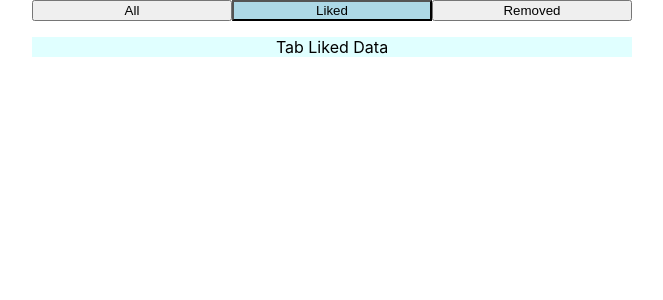
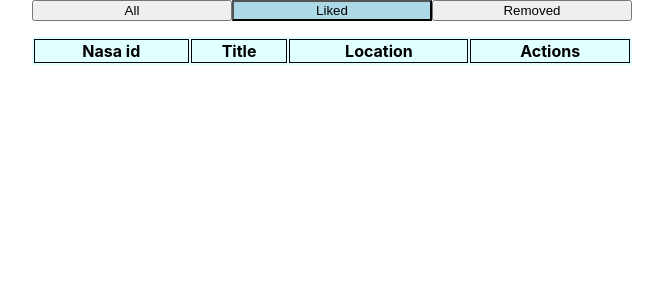
Before and after one commit to batru96/1Pac-Project, a React (Create React App) app: page / in a window 1280 px wide. Both pictures are taken after a click on the button "Liked". Shown: the top 300 px of the page, without its empty margins (308-971 px from the left). Built offline with nearby package versions, Linux system fonts and the light colour scheme.

Commit message:
Handle save data to local storage

```diff
--- a/src/components/tab-bar/tab/tab-all/index.jsx
+++ b/src/components/tab-bar/tab/tab-all/index.jsx
@@ -1,6 +1,6 @@
 import React, { useState, useEffect } from 'react';
 import { httpGetMethod } from '../../../../apis';
-import { ALL_DATA, getStorage, saveStorage } from '../../../../services/storage';
+import { ALL_DATA, getStorage, LIKED_DATA, REMOVED_DATA, saveStorage } from '../../../../services/storage';
 import Table from '../../../table';
 import Search from '../../search';
 
@@ -30,25 +30,50 @@ function TabAll() {
                 }
                 return {};
             });
-            saveStorage(ALL_DATA, items);
             setItems(items);
+            saveStorage(LIKED_DATA, []);
+            saveStorage(REMOVED_DATA, []);
         } catch (error) {
             console.log("Get method error:", error);
             alert(error.reason)
         }
     }
 
+    const onHandlePushNewItem = (enumType, newItem) => {
+        const storageItems = getStorage(enumType);
+        if (storageItems && Array.isArray(storageItems)) {
+            storageItems.push(newItem);
+            saveStorage(enumType, storageItems);
+        } else {
+            saveStorage(enumType, [newItem]);
+        }
+    }
+
+    const handleAction = (type, selectedItem) => {
+        const newItems = items.filter(item => item.id !== selectedItem.id);
+        setItems(newItems);
+        if (type === "Like") {
+            onHandlePushNewItem(LIKED_DATA, selectedItem);
+        } else if (type === "Remove") {
+            onHandlePushNewItem(REMOVED_DATA, selectedItem);
+        }
+    }
+
     useEffect(() => {
         const data = getStorage(ALL_DATA);
-        if (data) {
+        if (data && Array.isArray(data)) {
             setItems(data);
         }
     }, []);
 
+    useEffect(() => {
+        saveStorage(ALL_DATA, items);
+    }, [items])
+
     return (
         <div>
             <Search submit={onSubmit} />
-            <Table config={config} items={items} />
+            <Table config={config} items={items} handleAction={handleAction} />
         </div>
     )
 }
--- a/src/components/tab-bar/tab/tab-liked/index.jsx
+++ b/src/components/tab-bar/tab/tab-liked/index.jsx
@@ -1,8 +1,49 @@
-import React from 'react';
+import React, { useEffect, useState } from 'react';
+import { ALL_DATA, getStorage, LIKED_DATA, REMOVED_DATA, saveStorage } from '../../../../services/storage';
+import Table from '../../../table';
+
+const config = {
+    keys: [
+        { id: 'id', name: 'Nasa id' },
+        { id: 'title', name: 'Title' },
+        { id: 'location', name: 'Location' },
+    ],
+    actions: ["Unlike"]
+}
 
 function TabLiked() {
+    const [items, setItems] = useState([]);
+
+    const handleAction = (type, selectedItem) => {
+        console.log("Handle action", type, selectedItem);
+        const newItems = items.filter(item => item.id !== selectedItem.id);
+        setItems(newItems);
+        if (type === "Unlike") {
+            const storageItems = getStorage(ALL_DATA);
+            if (storageItems && Array.isArray(storageItems)) {
+                storageItems.push(selectedItem);
+                saveStorage(ALL_DATA, storageItems);
+            } else {
+                saveStorage(ALL_DATA, [selectedItem]);
+            }
+        }
+    }
+
+    useEffect(() => {
+        const data = getStorage(LIKED_DATA);
+        if (data && Array.isArray(data)) {
+            setItems(data);
+        }
+    }, []);
+
+    useEffect(() => {
+        saveStorage(LIKED_DATA, items);
+    }, [items]);
+
     return (
-        <div>Tab Liked Data</div>
+        <div>
+            <Table config={config} items={items} handleAction={handleAction} />
+        </div>
     )
 }
 
--- a/src/components/tab-bar/tab/tab-removed/index.jsx
+++ b/src/components/tab-bar/tab/tab-removed/index.jsx
@@ -1,8 +1,49 @@
-import React from 'react';
+import React, { useEffect, useState } from 'react';
+import { ALL_DATA, getStorage, REMOVED_DATA, saveStorage } from '../../../../services/storage';
+import Table from '../../../table';
+
+const config = {
+    keys: [
+        { id: 'id', name: 'Nasa id' },
+        { id: 'title', name: 'Title' },
+        { id: 'location', name: 'Location' },
+    ],
+    actions: ["Undo"]
+}
 
 function TabRemoved() {
+    const [items, setItems] = useState([]);
+
+    const handleAction = (type, selectedItem) => {
+        console.log("Handle action", type, selectedItem);
+        const newItems = items.filter(item => item.id !== selectedItem.id);
+        setItems(newItems);
+        if (type === "Undo") {
+            const storageItems = getStorage(ALL_DATA);
+            if (storageItems && Array.isArray(storageItems)) {
+                storageItems.push(selectedItem);
+                saveStorage(ALL_DATA, storageItems);
+            } else {
+                saveStorage(ALL_DATA, [selectedItem]);
+            }
+        }
+    }
+
+    useEffect(() => {
+        const data = getStorage(REMOVED_DATA);
+        if (data && Array.isArray(data)) {
+            setItems(data);
+        }
+    }, []);
+
+    useEffect(() => {
+        saveStorage(REMOVED_DATA, items);
+    }, [items]);
+
     return (
-        <div>Tab Removed Data</div>
+        <div>
+            <Table config={config} items={items} handleAction={handleAction} />
+        </div>
     )
 }
 
--- a/src/components/table/index.jsx
+++ b/src/components/table/index.jsx
@@ -2,12 +2,7 @@ import React from "react";
 import "./table.css";
 import TableData from "./table-data";
 
-function Table({ config, items }) {
-    const handleAction = (type, item) => {
-        console.log("Action type:", type);
-        console.log("Action item:", item);
-    }
-
+function Table({ config, items, handleAction }) {
     return (
         <table>
             <thead>
```
